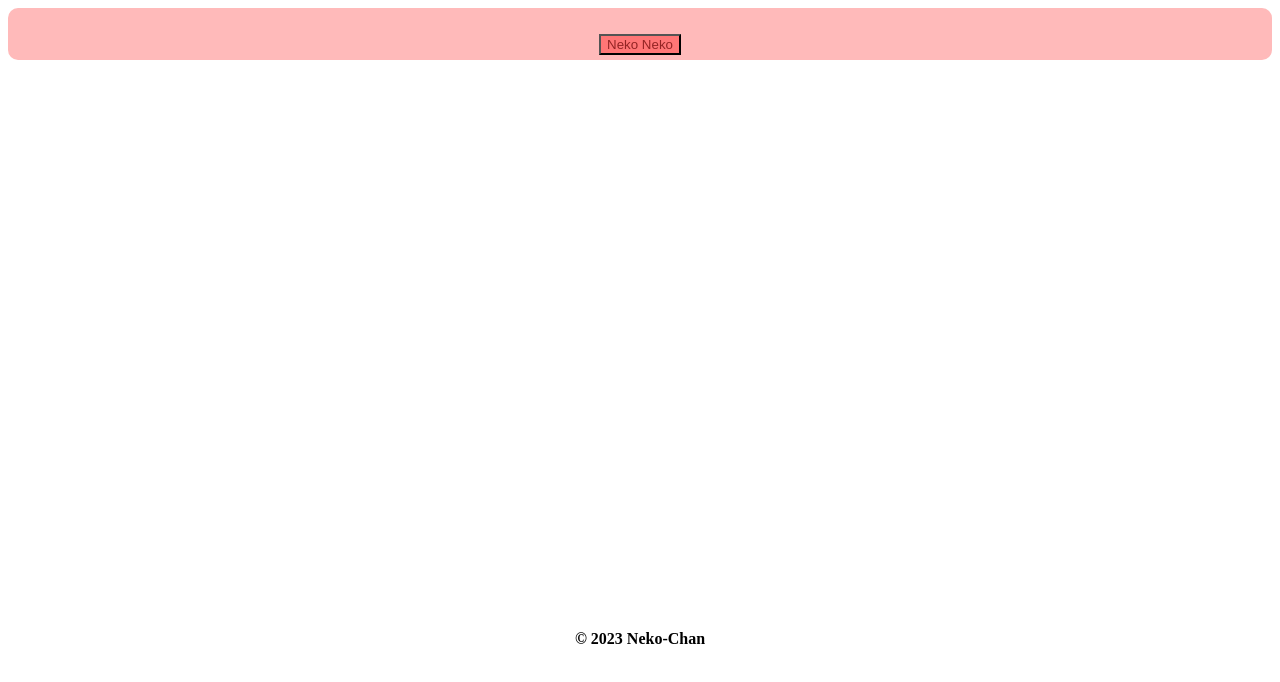
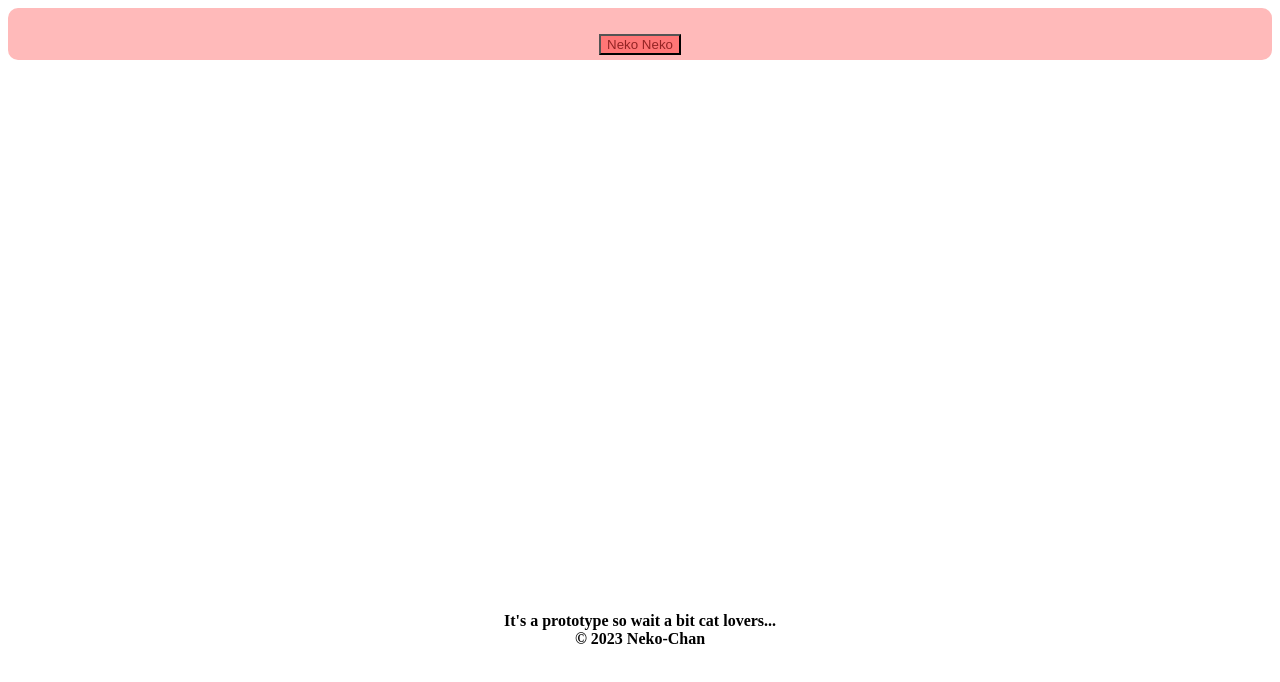
Before and after one commit to SoumyaOk4-4/neko-chan-app, a React (Create React App) app: page / in a window 1280 px wide. Shown: the top 682 px of the page. Built offline with nearby package versions, Linux system fonts and the light colour scheme.

Commit message:
Update App.js

```diff
--- a/src/App.js
+++ b/src/App.js
@@ -23,7 +23,7 @@ function App() {
       </div>
       <br /><br /><br />
       <footer>
-      <marquee>It's a prototype so wait a bit cat lovers...</marquee>
+      <b>It's a prototype so wait a bit cat lovers...</b>
       <br />
       <b>&copy; 2023 Neko-Chan</b>
       </footer>
```
